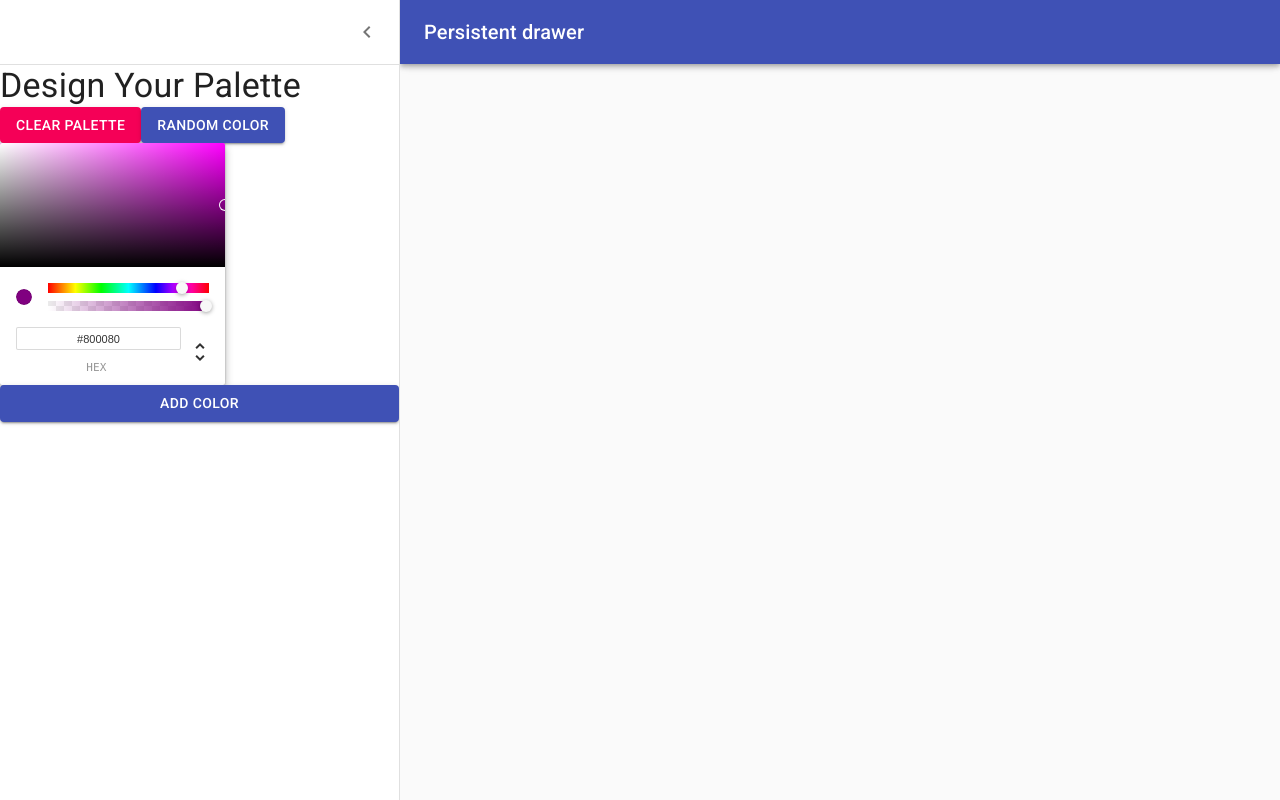
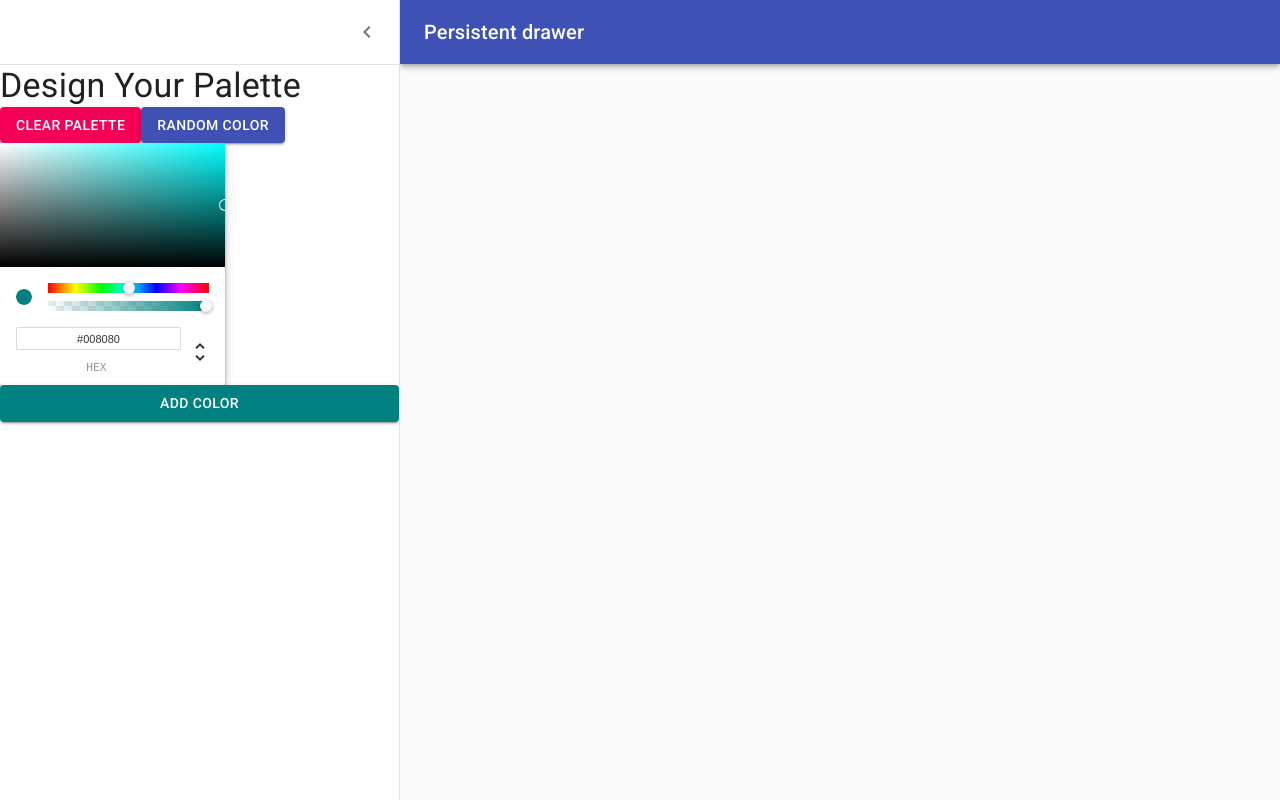
Before and after one commit to KaushikShivam/Colourly, a React (Create React App) app in the folder client/: page /palette/new in a window 1280 px wide. Both pictures are taken after a click on the button "open drawer". Built offline with nearby package versions, Linux system fonts and the light colour scheme.

Commit message:
Connect colorPicker to addButton

```diff
--- a/client/src/components/NewPaletteForm.jsx
+++ b/client/src/components/NewPaletteForm.jsx
@@ -74,8 +74,9 @@ const useStyles = makeStyles(theme => ({
 
 const NewPaletteForm = () => {
   const classes = useStyles();
-  const theme = useTheme();
   const [open, setOpen] = React.useState(false);
+  const [currentColor, setColor] = React.useState('teal');
+  const [colors, setNewColor] = React.useState([]);
 
   const handleDrawerOpen = () => {
     setOpen(true);
@@ -83,6 +84,14 @@ const NewPaletteForm = () => {
 
   const handleDrawerClose = () => {
     setOpen(false);
+  };
+
+  const updateCurrentColor = newColor => {
+    setColor(newColor.hex);
+  };
+
+  const addNewColor = () => {
+    setNewColor(oldColors => [...oldColors, currentColor]);
   };
 
   return (
@@ -134,11 +143,13 @@ const NewPaletteForm = () => {
             Random Color
           </Button>
         </div>
-        <ChromePicker
-          color="purple"
-          onChange={newColor => console.log(newColor)}
-        />
-        <Button variant="contained" color="primary">
+        <ChromePicker color={currentColor} onChange={updateCurrentColor} />
+        <Button
+          variant="contained"
+          color="primary"
+          style={{ backgroundColor: currentColor }}
+          onClick={addNewColor}
+        >
           Add Color
         </Button>
       </Drawer>
@@ -148,6 +159,9 @@ const NewPaletteForm = () => {
         })}
       >
         <div className={classes.drawerHeader} />
+        {colors.map(color => (
+          <li style={{ backgroundColor: color }}>{color}</li>
+        ))}
       </main>
     </div>
   );
```
